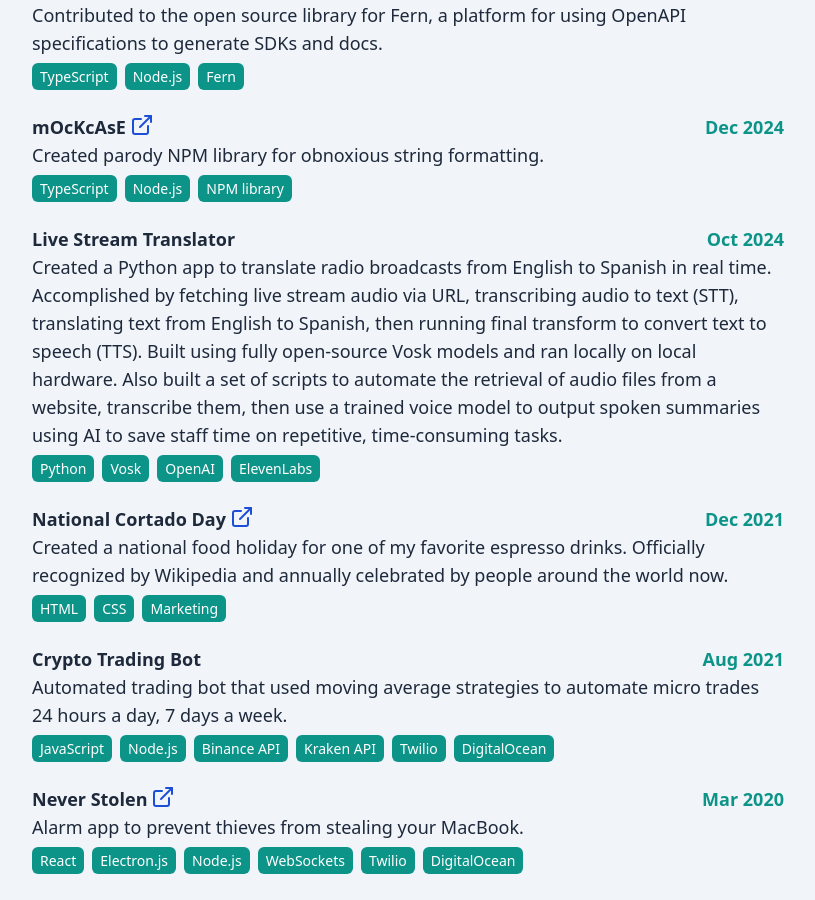
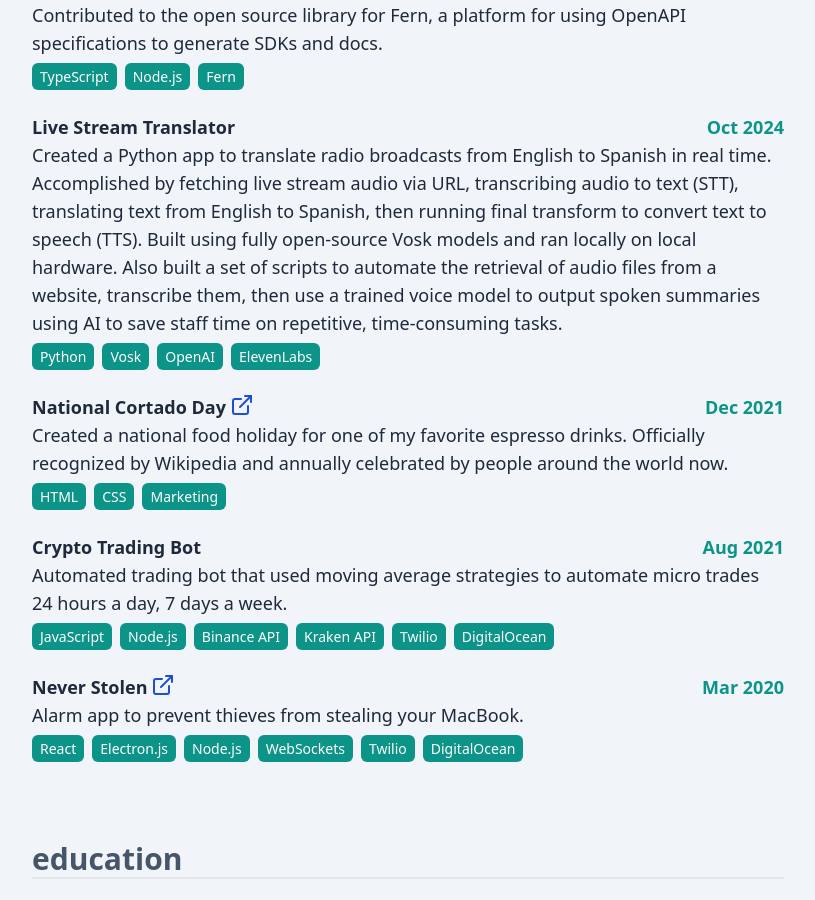
Before and after one commit to thechori/ryanteodoro.com-v2-frontend, a React (Vite) app: page / in a window 1280 px wide. Shown: the part 3993-4893 px from the top of the page, without its empty margins (424-1239 px from the left). Built offline with nearby package versions, Linux system fonts and the light colour scheme.

Commit message:
remove project

```diff
--- a/src/data/projects.ts
+++ b/src/data/projects.ts
@@ -17,14 +17,6 @@ export const projects: PersonalProject[] = [
     url: "https://github.com/fern-api/fern",
     date: new Date(2025, 0),
     tags: ["TypeScript", "Node.js", "Fern"],
-    additionalTags: []
-  },
-  {
-    title: "mOcKcAsE",
-    description: "Created parody NPM library for obnoxious string formatting.",
-    url: "https://www.npmjs.com/package/mockcase",
-    date: new Date(2024, 11),
-    tags: ["TypeScript", "Node.js", "NPM library"],
     additionalTags: []
   },
   {
```
